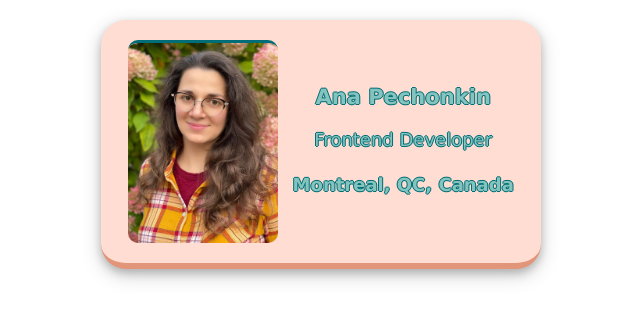
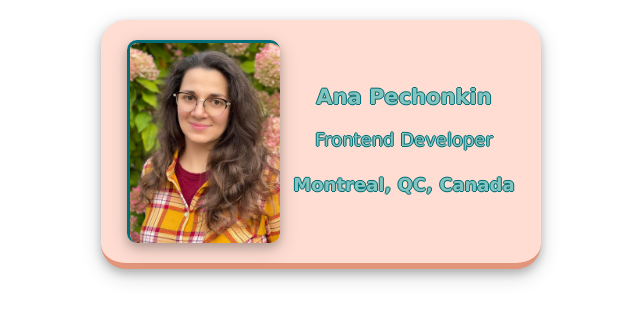
Before and after one commit to anapechonkin/business-card, a website built with Vite: page index.html in a window 1280 px wide. Shown: the whole page, without its empty margins (319-959 px from the left). Built offline with nearby package versions, Linux system fonts and the light colour scheme.

Commit message:
Update styles.css

```diff
--- a/styles.css
+++ b/styles.css
@@ -12,6 +12,8 @@ body {
     width: 150px;
     border-radius: 10px;
     border-top: 3px solid #006D77;
+    border-left: 3px solid #006D77;
+    box-shadow: 0 4px 8px 0 rgba(0, 0, 0, 0.2), 0 6px 20px 0 rgba(0, 0, 0, 0.19);
 }
 
 .text-elements {
```
